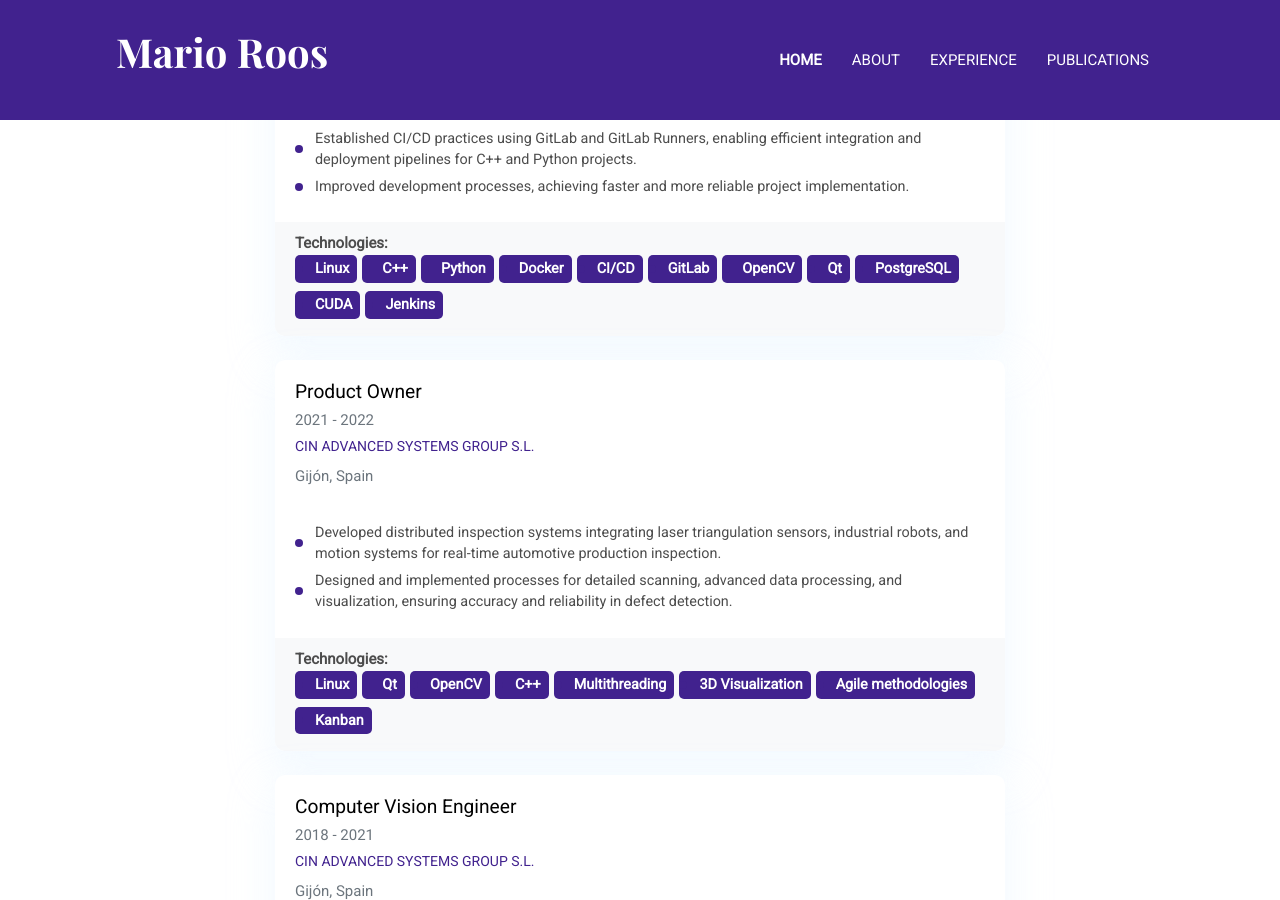
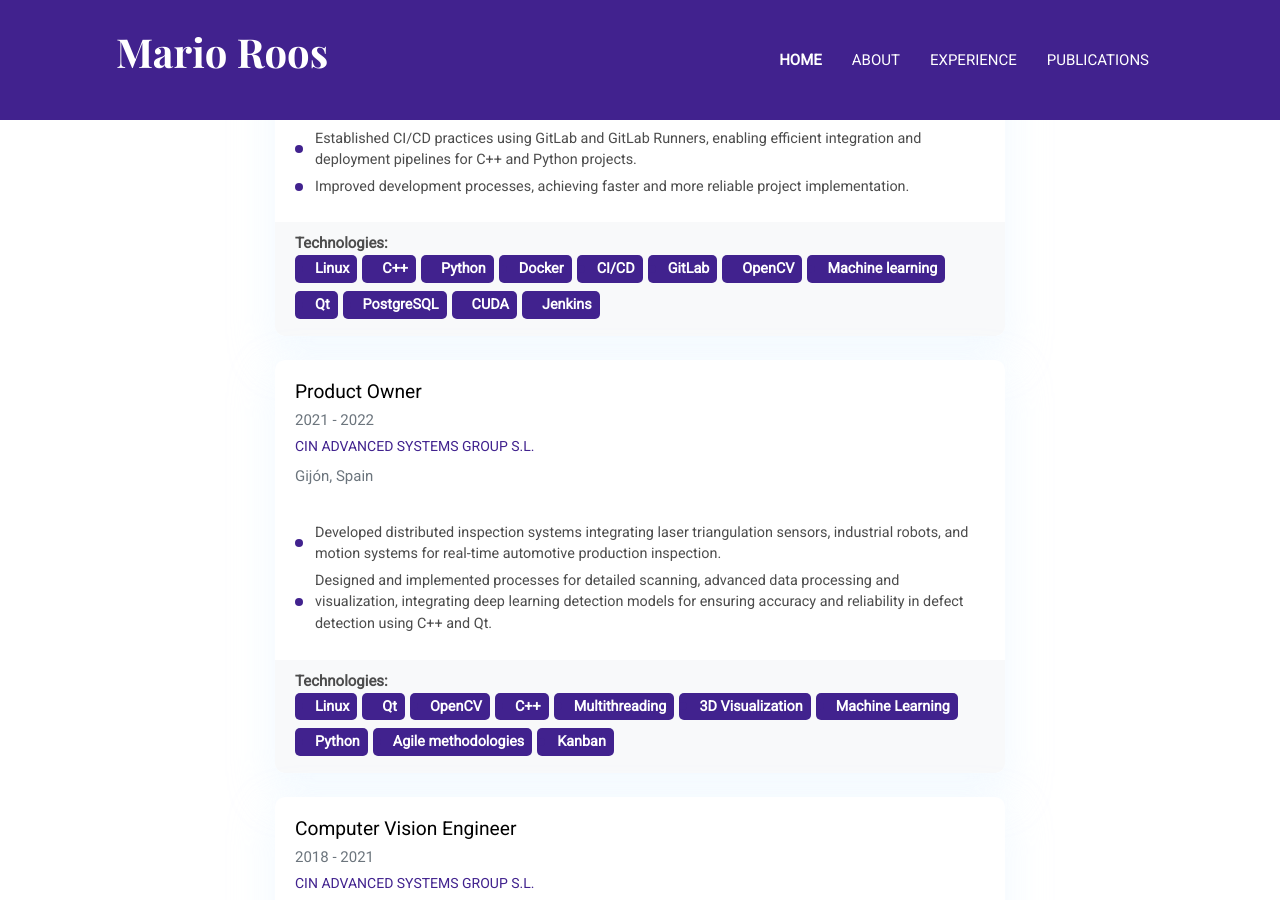
Before and after one commit to mariorht/me, a Jekyll site: the page built from _pages/experience.html, in a window 1280 px wide and 900 px high, scrolled down 603 px. Built offline with Jekyll 4.4.1, drawn with Linux system fonts in a browser that asks for light colours.

Commit message:
Editado settings

```diff
--- a/_data/settings.yml
+++ b/_data/settings.yml
@@ -71,11 +71,12 @@ skills:
 
   - name: Python
     color: "#9473e6"
-    value: "65%"
+    value: "60%"
     details:
       - "Data science: Pandas, NumPy, SKLearn."
       - "Computer vision: OpenCV"
       - "Web: Flask, FastApi"
+      - "Machine learning: Tensorflow, Pytorch"
 
   - name: Computer vision
     color: "#1dd1a1"
@@ -121,7 +122,7 @@ experience:
         "Improved development processes, achieving faster and more reliable project implementation."
       ],
       tech_stack: [
-        "Linux", "C++", "Python", "Docker", "CI/CD", "GitLab", "OpenCV", "Qt", "PostgreSQL", "CUDA", "Jenkins"
+        "Linux", "C++", "Python", "Docker", "CI/CD", "GitLab", "OpenCV", "Machine learning", "Qt", "PostgreSQL", "CUDA", "Jenkins"
       ]
     }
   - {
@@ -132,10 +133,10 @@ experience:
       location: "Gijón, Spain",
       details: [
         "Developed distributed inspection systems integrating laser triangulation sensors, industrial robots, and motion systems for real-time automotive production inspection.",
-        "Designed and implemented processes for detailed scanning, advanced data processing, and visualization, ensuring accuracy and reliability in defect detection."
+        "Designed and implemented processes for detailed scanning, advanced data processing and visualization, integrating deep learning detection models for ensuring accuracy and reliability in defect detection using C++ and Qt."
       ],
       tech_stack: [
-        "Linux", "Qt", "OpenCV", "C++", "Multithreading", "3D Visualization", "Agile methodologies", "Kanban"
+        "Linux", "Qt", "OpenCV", "C++", "Multithreading", "3D Visualization", "Machine Learning", "Python", "Agile methodologies", "Kanban"
       ]
     }
   - {
```
